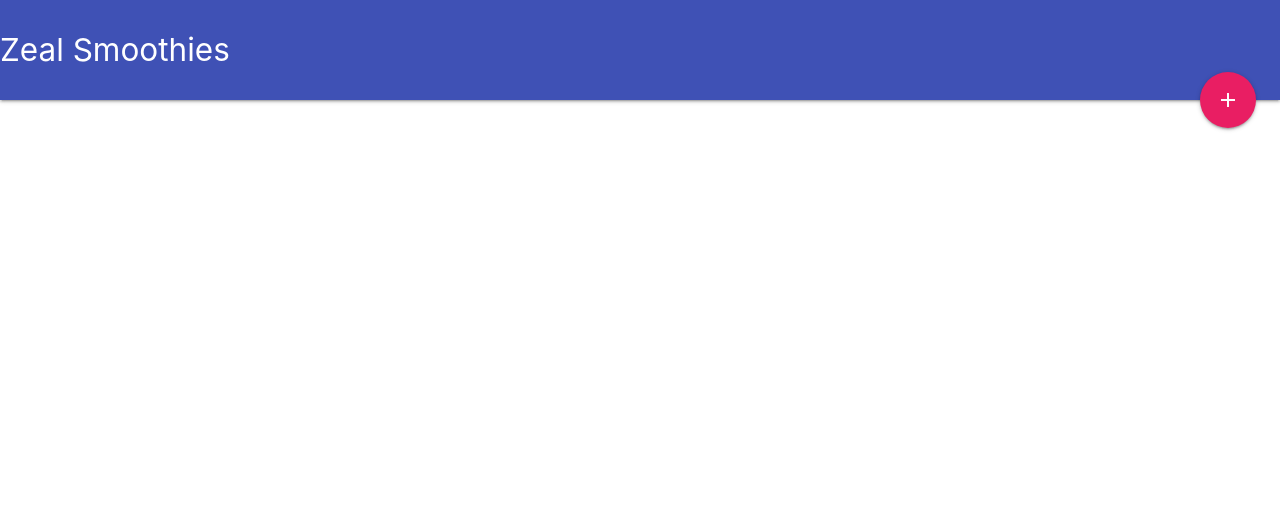
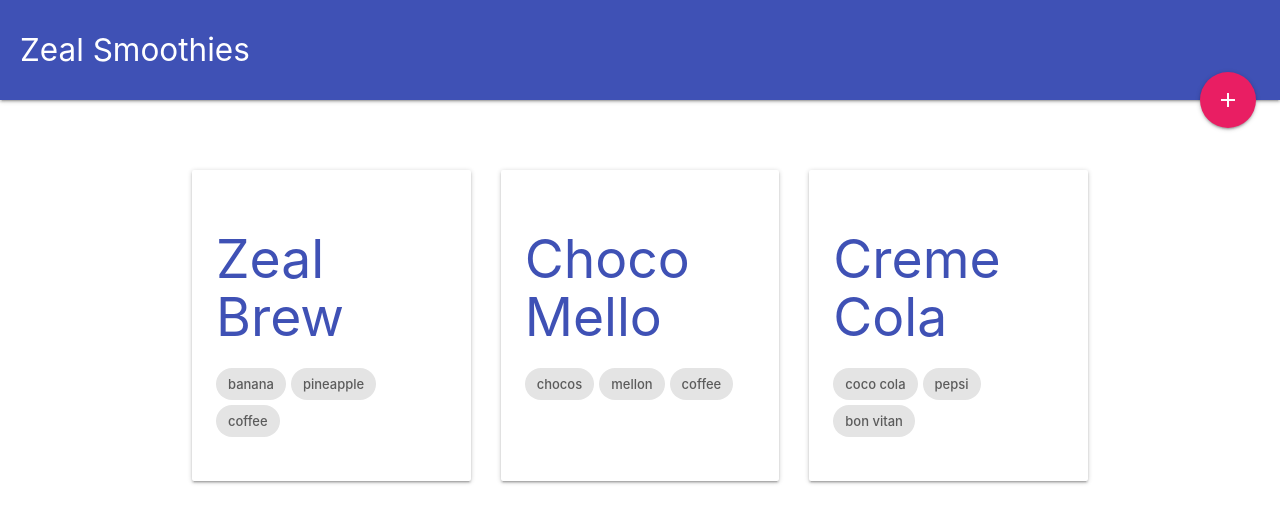
Before and after one commit to Zeal29/firebase-curd, a Vue app: page / in a window 1280 px wide. Shown: the top 522 px of the page. Built offline with nearby package versions, Linux system fonts and the light colour scheme.

Commit message:
home ui is ready and move one style to App.js for the Home file

```diff
--- a/package.json
+++ b/package.json
@@ -8,12 +8,14 @@
     "lint": "vue-cli-service lint"
   },
   "dependencies": {
+    "angles": "^0.2.4",
     "core-js": "^2.6.5",
     "material-icons": "^0.3.1",
     "materialize-css": "^1.0.0-rc.2",
     "register-service-worker": "^1.6.2",
     "vue": "^2.6.10",
-    "vue-router": "^3.0.3"
+    "vue-router": "^3.0.3",
+    "yy-angle": "^1.3.1"
   },
   "devDependencies": {
     "@vue/cli-plugin-babel": "^3.11.0",
--- a/src/App.vue
+++ b/src/App.vue
@@ -13,5 +13,9 @@
   </div>
 </template>
 
-<style>
+<style scoped>
+  nav > .nav-wrapper {
+    padding: 0 20px;
+  }
+
 </style>
--- a/src/views/Home.vue
+++ b/src/views/Home.vue
@@ -1,20 +1,58 @@
 <template>
   <div class="container">
+    <div class="shop-cart-container">
+      <div v-for="smoothie of smoothies" :key="smoothie.id" class="card hoverable">
+        <div class="card-content">
+          <h2 class="indigo-text">{{smoothie.title}}</h2>
+          <ul class="ingridents ">
+            <li v-for="ingredient of smoothie.ingredients" :key="ingredient" class="chip">{{ingredient}}</li>
+          </ul>
+        </div>
+      </div>
+    </div>
 
   </div>
 </template>
 
 <script>
+    export default {
+        name: 'home',
+        components: {},
+        data() {
+            return {
+                smoothies: [
+                    {
+                        id: '1', title: 'Zeal Brew', slug: 'zeal-brew', ingredients: ['banana', 'pineapple', 'coffee']
+                    },
+                    {
+                        id: '2', title: 'Choco Mello', slug: 'choco-melo', ingredients: ['chocos', 'mellon', 'coffee']
+                    },
+                    {
+                        id: '3',
+                        title: 'Creme Cola',
+                        slug: 'creme-cola',
+                        ingredients: ['coco cola', 'pepsi', 'bon vitan']
+                    }
+                ]
+            }
+        },
 
-export default {
-  name: 'home',
-  components: {
-  }
-}
+        computed: {}
+
+    }
 </script>
 
-<style scoped >
-nav > .nav-wrapper{
-padding: 0 20px;
-}
-</style >
+<style scoped>
+
+  .container .card {
+    margin-top: 30px;
+  }
+
+  .shop-cart-container{
+    display: grid;
+    grid-template-columns: 1fr 1fr 1fr;
+    grid-gap: 30px;
+    margin-top: 40px;
+  }
+
+</style>
```
Also changed, not shown: .eslintrc.js, 1 other file (tests, documents, lock files or other folders).
